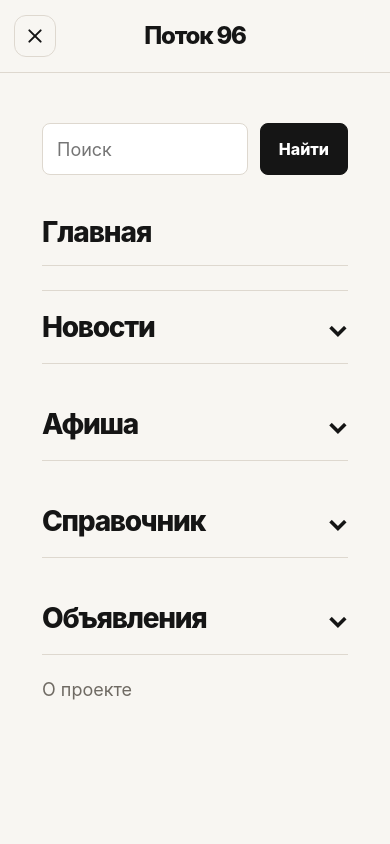
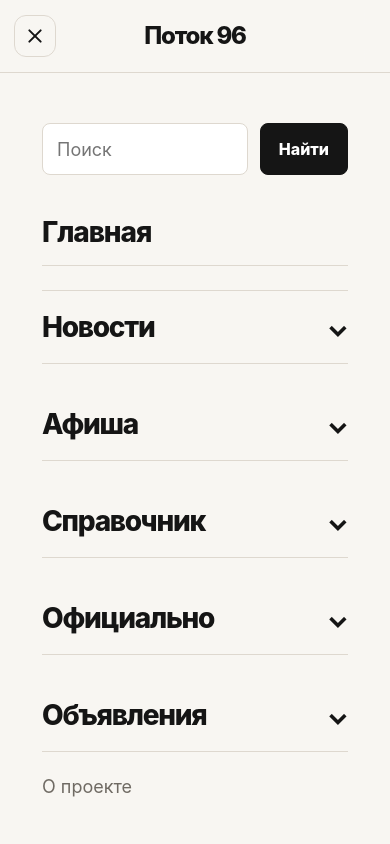
Before and after one commit to sapphire09z/potok96, a Next.js app: page /menu in a window 390 px wide. Shown: the top 844 px of the page. Built offline with nearby package versions, Linux system fonts and the light colour scheme.

Commit message:
feat: update desktop and mobile navigation

```diff
--- a/src/app/menu/page.js
+++ b/src/app/menu/page.js
@@ -47,7 +47,14 @@ export default function MenuPage() {
                         <Link href="/orgs">Спорт и культура</Link>
                     </div>
                 </details>
-
+                <details className={styles.section}>
+                    <summary>Официально</summary>
+                    <div className={styles.links}>
+                        <Link href="/official">Нормативные провавые акты</Link>
+                        <Link href="/official">Сообщения администрации и ведомств</Link>
+                        <Link href="/official">Городские службы</Link>
+                    </div>
+                </details>
                 <details className={styles.section}>
                     <summary>Объявления</summary>
                     <div className={styles.links}>
--- a/src/components/Header.jsx
+++ b/src/components/Header.jsx
@@ -18,6 +18,7 @@ export default function Header() {
                     <Link href="/news">Новости</Link>
                     <Link href="/events">Афиша</Link>
                     <Link href="/orgs">Справочник</Link>
+                    <Link href="/official">Официально</Link>
                     <Link href="/ads">Объявления</Link>
                     <Link href="/about">О проекте</Link>
                 </nav>
```
